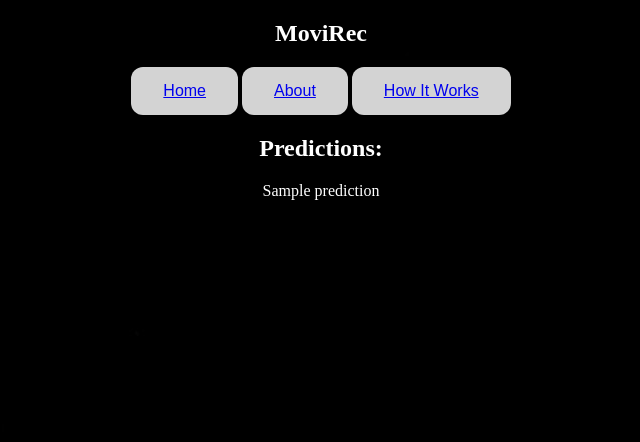
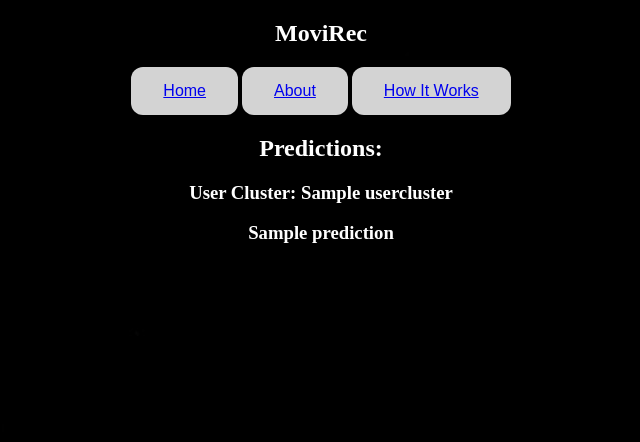
Before and after one commit to chasekregor/INFOCapstone, a Flask app: template flask-app/templates/result.html in a window 1280 px wide. Shown: the top 442 px of the page, without its empty margins (319-959 px from the left). Run offline with Flask 2, Linux system fonts and the light colour scheme; the template is opened without the code that fills it: most values are stand-ins (such as "Sample title", 1, 10 or a date in 2020).

Commit message:
updated web application

```diff
--- a/flask-app/app.py
+++ b/flask-app/app.py
@@ -105,7 +105,7 @@ def get_result():
 		for i in top30:
 			prediction.append(movies[i])
 
-		return render_template('result.html',prediction=prediction, movies = movies)
+		return render_template('result.html',prediction=prediction, movies = movies, usercluster = usercluster)
 
 """
 		for ix, moviedict in enumerate(movies):
--- a/flask-app/templates/home.html
+++ b/flask-app/templates/home.html
@@ -81,7 +81,7 @@ body {
   <p style="color:red;"> MoviRec tries to predict movies you may like. <br/><br/>
 
     The more movies you rate, the more accurate MoviRec's predictions will be.<br/><br/>
-    Please rate at least 50 movies from 0 to 5, in 0.5 increments.
+    Please rate at least 50 movies from 0.5 to 5, in 0.5 increments.
 
   </p>
 
--- a/flask-app/templates/result.html
+++ b/flask-app/templates/result.html
@@ -30,6 +30,7 @@
 
   </style>
 <h2 style="color:white;"> Predictions: </h2>
+<h3 style="color:white;"> User Cluster: {{usercluster}}
 {% for i in prediction %}
   <p style="color:white;">{{ i["title"] }}</p>
 {% endfor %}
```
